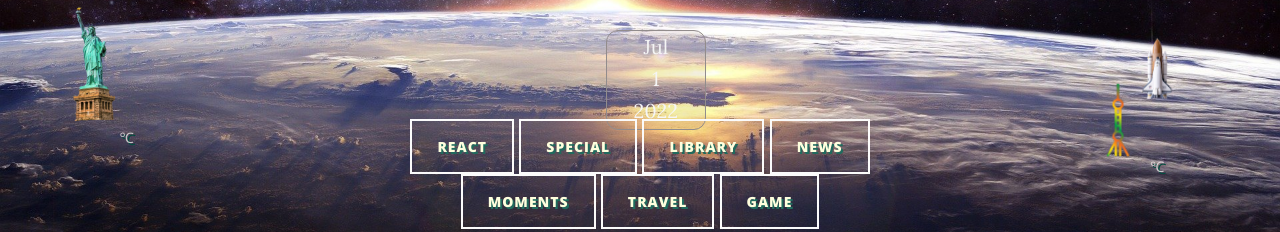
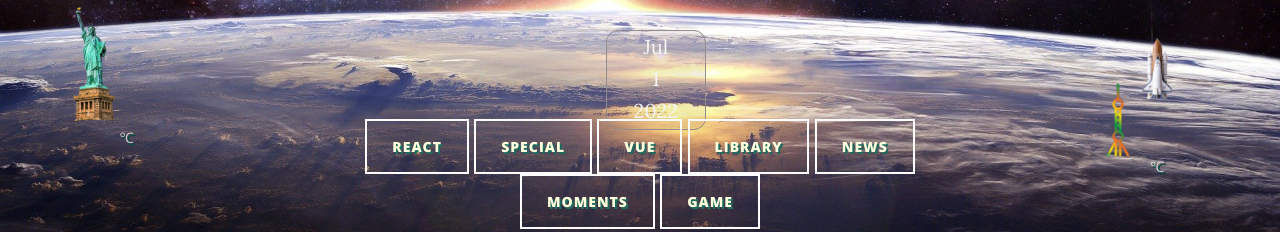
Before and after one commit to michaelfan0310/michaelfan0310.github.io, a website: page index.html in a window 1280 px wide. Shown: the part 568-800 px from the top of the page. Drawn offline with nearby package versions, Linux system fonts and the light colour scheme; no server answers; a script that the page names is missing; files whose address does not match are found by name; a web font is replaced by a local one.

Commit message:
7/1 1st push

```diff
--- a/css/styles.css
+++ b/css/styles.css
@@ -117,10 +117,10 @@ width: 86%;
 .buttonWrapper{
   display:block;
   margin: 10px auto 2px auto;
-  width: 40%;
+  width: 50%;
   bottom: 1px;
   position: fixed;
-  left:30%;
+  left:25%;
   z-index: 12;
    }
 
--- a/index.html
+++ b/index.html
@@ -187,14 +187,17 @@
 
       <button type="button" class="btn btn-outline-light"><a href="https://michaelfan0310.github.io/special/aquarium"
           id="buttonF"> special</a></button>
+      <button type="button" class="btn btn-outline-light"><a href="https://www.michaelfan0310.ml/vue_music"
+            id="buttonD">Vue</a></button>
+
       <button type="button" class="btn btn-outline-light"><a href="https://michaelfan0310.github.io/library/"
             id="buttonE">Library</a></button>
       <button type="button" class="btn btn-outline-light"><a href="https://michaelfan0310.github.io/news/pandemic.html"
           id="buttonB"> News</a></button>
       <button type="button" class="btn btn-outline-light"><a
           href="https://michaelfan0310.github.io/michael2020/CSSPhotoGallery.html" id="buttonC">Moments</a></button>
-      <button type="button" class="btn btn-outline-light"><a href="https://michaelfan0310.github.io/travel/videoWeb.html"
-          id="buttonD"> Travel</a></button>
+      <!-- <button type="button" class="btn btn-outline-light"><a href="https://michaelfan0310.github.io/travel/videoWeb.html"
+          id="buttonD"> Travel</a></button> -->
 
 
       <button type="button" class="btn btn-outline-light"><a href="https://michaelfan0310.github.io/game2/simon"
@@ -296,7 +299,7 @@
   </button>
 
   <button type="button" id="musicIndex" class="btn  btn-outline-success" data-mdb-ripple-color="dark" role="button"><a
-    href="https://www.michaelfan0310.ml/vue_music/">Vue_Music</a>
+    href="https://michaelfan0310.github.io/travel/videoWeb.html">Travel</a>
   </button>
 
   </section>
```
